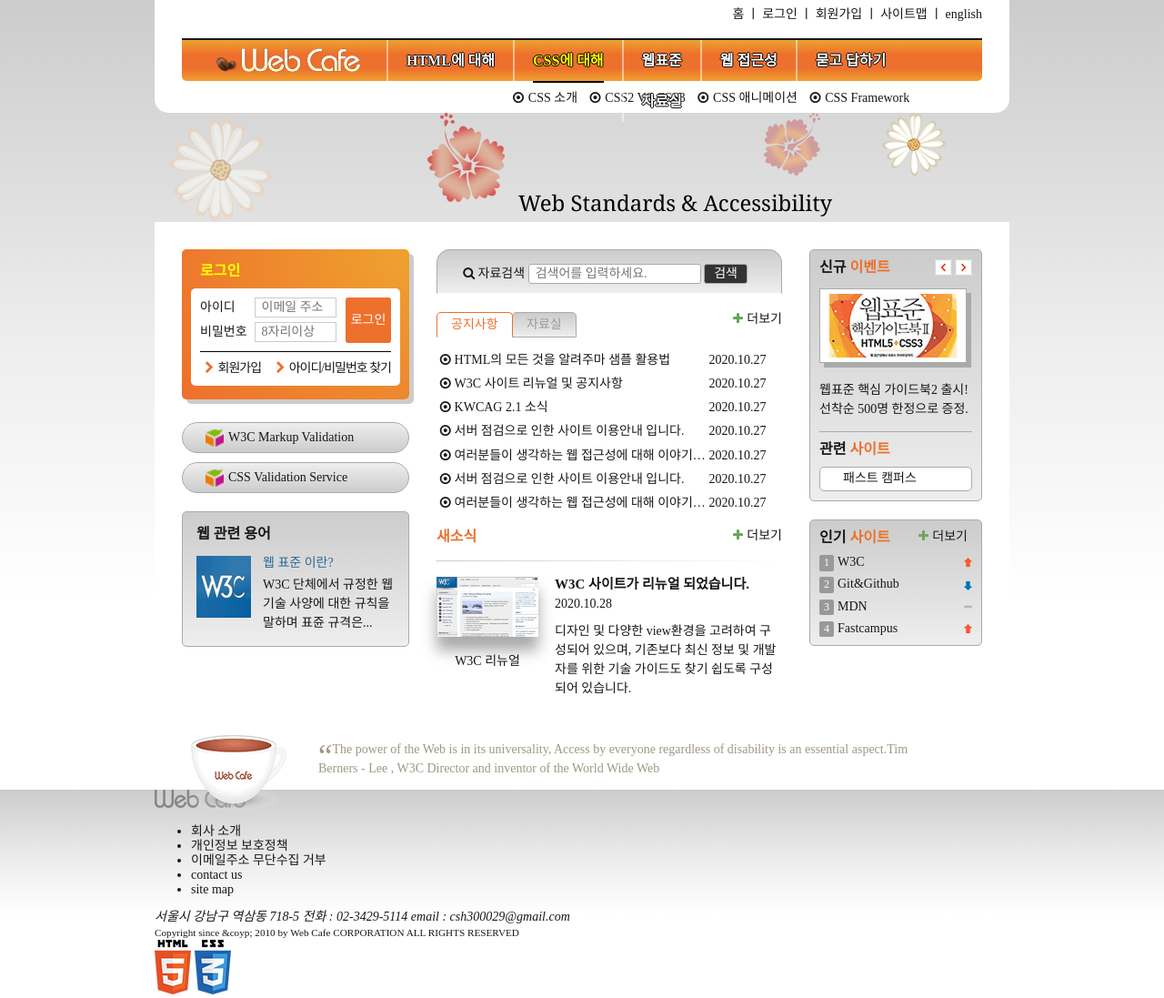
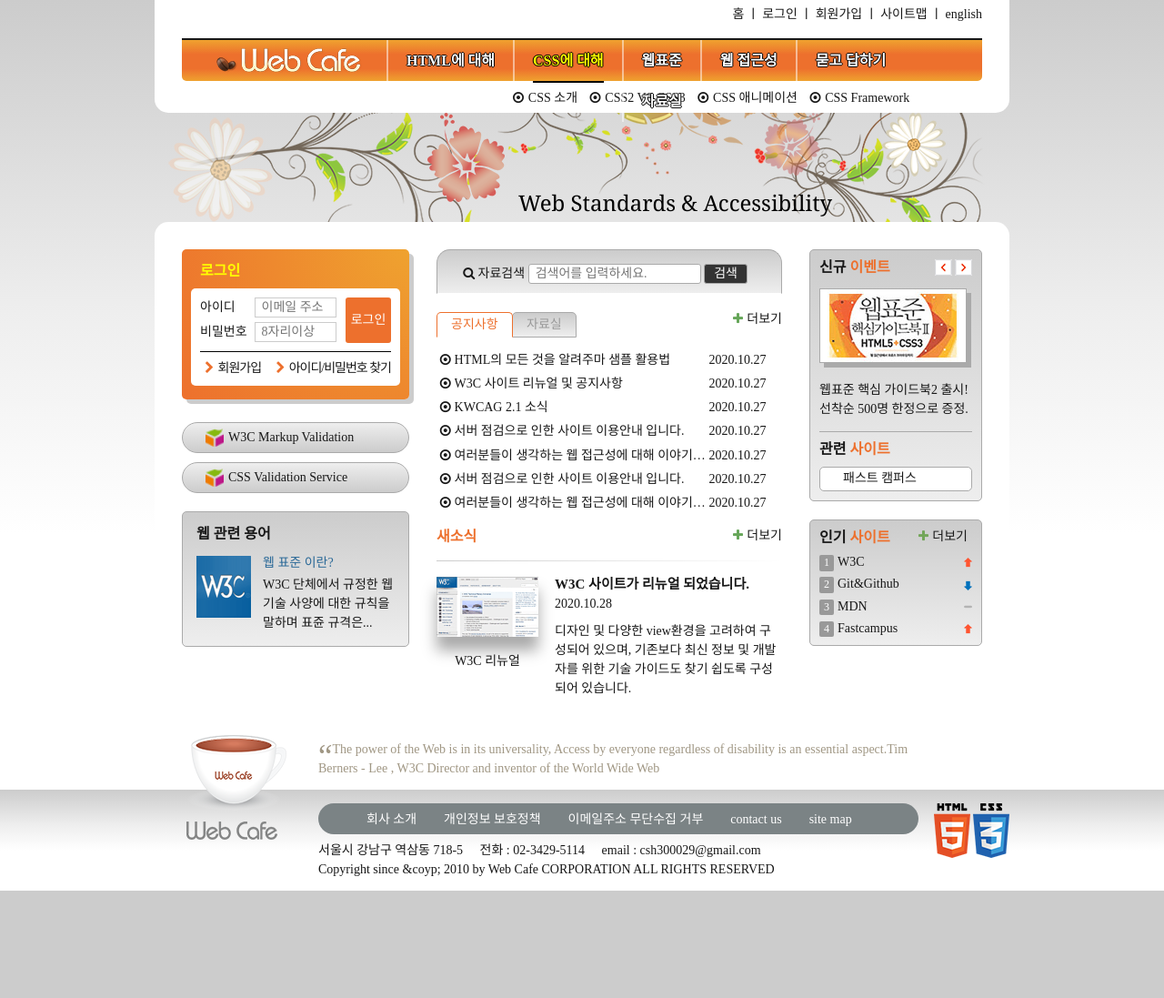
Before and after one commit to choisuhyeok1255/FDS18, a plain HTML site: page index.html in a window 1280 px wide. Shown: the whole page at 91% size. After the commit the page ends 979 px from the top, so only its background shows below. Drawn offline with nearby package versions, Linux system fonts and the light colour scheme; a web font is replaced by a local one.

Commit message:
푸터 디자인

```diff
--- a/css/stylesheet.css
+++ b/css/stylesheet.css
@@ -29,7 +29,7 @@ body {
   font-family: 'Spoqa Han Sans', 'Sans-serif';
   font-size: 1.4rem;
   color: #181818;
-  background: #ccc linear-gradient(#ccc 0%, #eee 35%, #fff 60%, #fff 100%);
+  background: url(./images/bg_flower.png) no-repeat 50% 0%, #ccc linear-gradient(#ccc 0%, #eee 35%, #fff 60%, #fff 100%);
 }
 
 /* 링크 스타일 */
@@ -39,8 +39,22 @@ a {
 }
 
 /* 스킵 내비게이션 */
-.skip-nav {
-  display: none;
+.skip-nav a {
+  position: absolute;
+  top: 0;
+  left: 0;
+  width: 100%;
+  height: 0;
+  overflow: hidden;
+  background-color: #000;
+  color: #fff;
+  padding:  0;
+  text-align: center;
+  z-index: 10;
+}
+.skip-nav a:focus{
+  height: auto;
+  padding: 10px 0;
 }
 
 /* 레이아웃 */
@@ -258,6 +272,7 @@ a {
   padding: 30px 15px;
   overflow: hidden;
   min-height: 450px;
+  border-radius: 15px 15px 0 0;
 }
 
 .group {
@@ -1019,7 +1034,52 @@ a {
 .slogan-brief q::after{
   content: "";
 }
-
 .footer {
   background: #ccc linear-gradient(#ccc 0%, #eee 35%, #fff 60%, #fff 100%);
 }
+.footer-inner{
+  padding: 15px 100px 15px 180px;
+  position: relative;
+}
+/* footer logo */
+.footer-logo{
+  position: absolute;
+  top: 35px;
+  left: 35px;
+}
+/* 가이드 링크 목록 */
+.guide-list{
+  margin: 0;
+  padding: 2px 0 0 38px;
+  list-style: none;
+  background: #7b8385;
+  color: #fff;
+  overflow: hidden;
+  border-radius: 20px;
+}
+.guide-list li{
+  float: left;
+  margin: 0 5px;
+}
+.guide-list a{
+  display: block;
+  padding: 8px 10px;
+}
+/* 주소 및 저작권 */
+.address{
+  font-style: normal;
+  margin: 10px 0 5px;
+}
+.address span{
+  margin-right: 15px;
+}
+.copyright{
+  font-size: 1.4rem;
+  margin-top: 15px;
+}
+/* HTML5 & CSS3 로고 */
+.badge{
+  position: absolute;
+  top: 15px;
+  right: 0;
+}
--- a/index.html
+++ b/index.html
@@ -10,7 +10,7 @@
 </head>
 
 <body>
-  <div class="skip-nav"><a href="#">본문 바로가기</a></div>
+  <div class="skip-nav"><a href="#content">본문 바로가기</a></div>
   <header class="header">
     <h1 class="logo"><a href="#"><img src="./images/logo.png" alt="Web Cafe" /></a></h1>
     <ul class="member">
@@ -142,7 +142,7 @@
       Web Standards &amp; Accessibility
     </p>
   </div>
-  <main class="main">
+  <main class="main" id="content">
     <div class="group group1">
       <section class="login">
         <h2 class="login-heading">로그인</h2>
```
